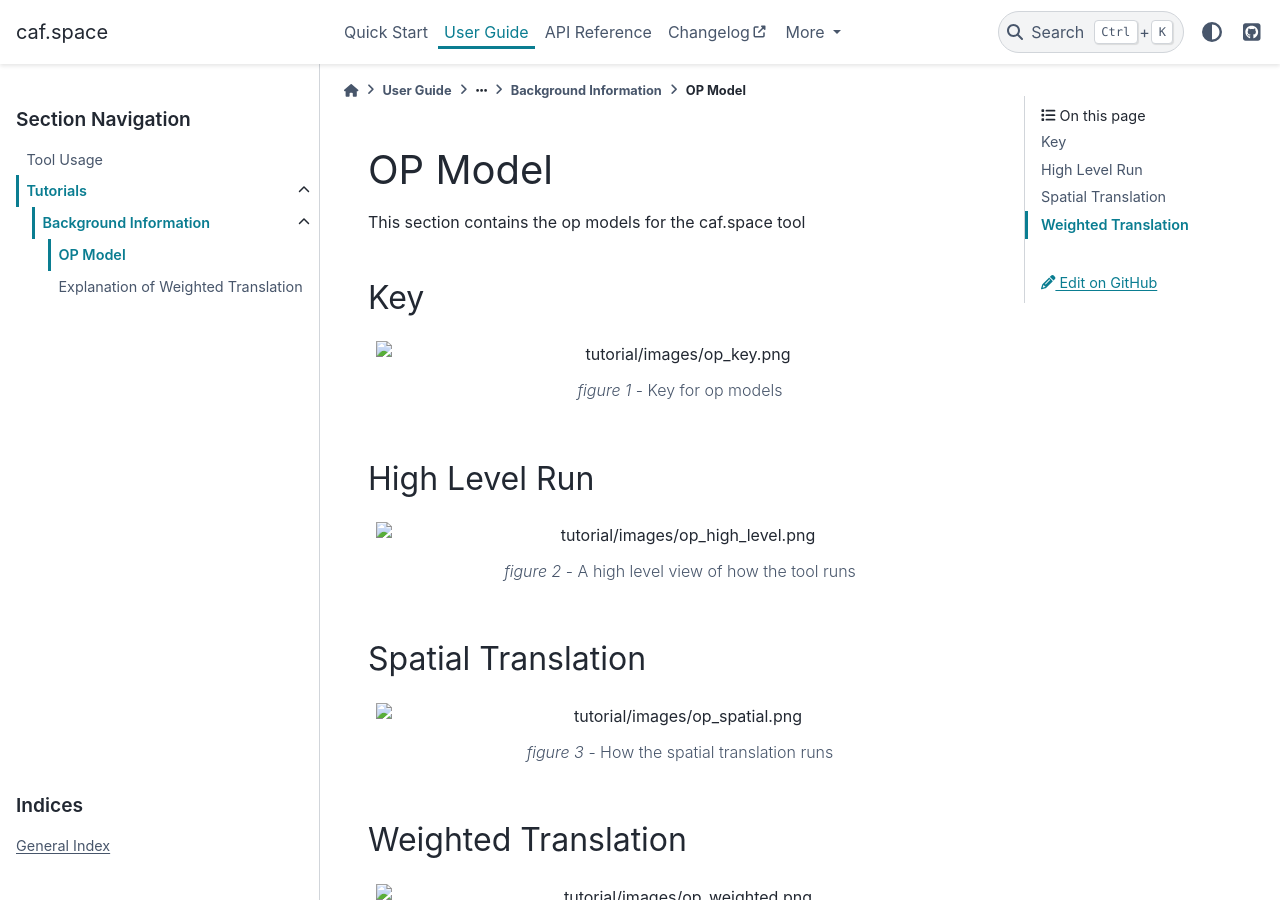
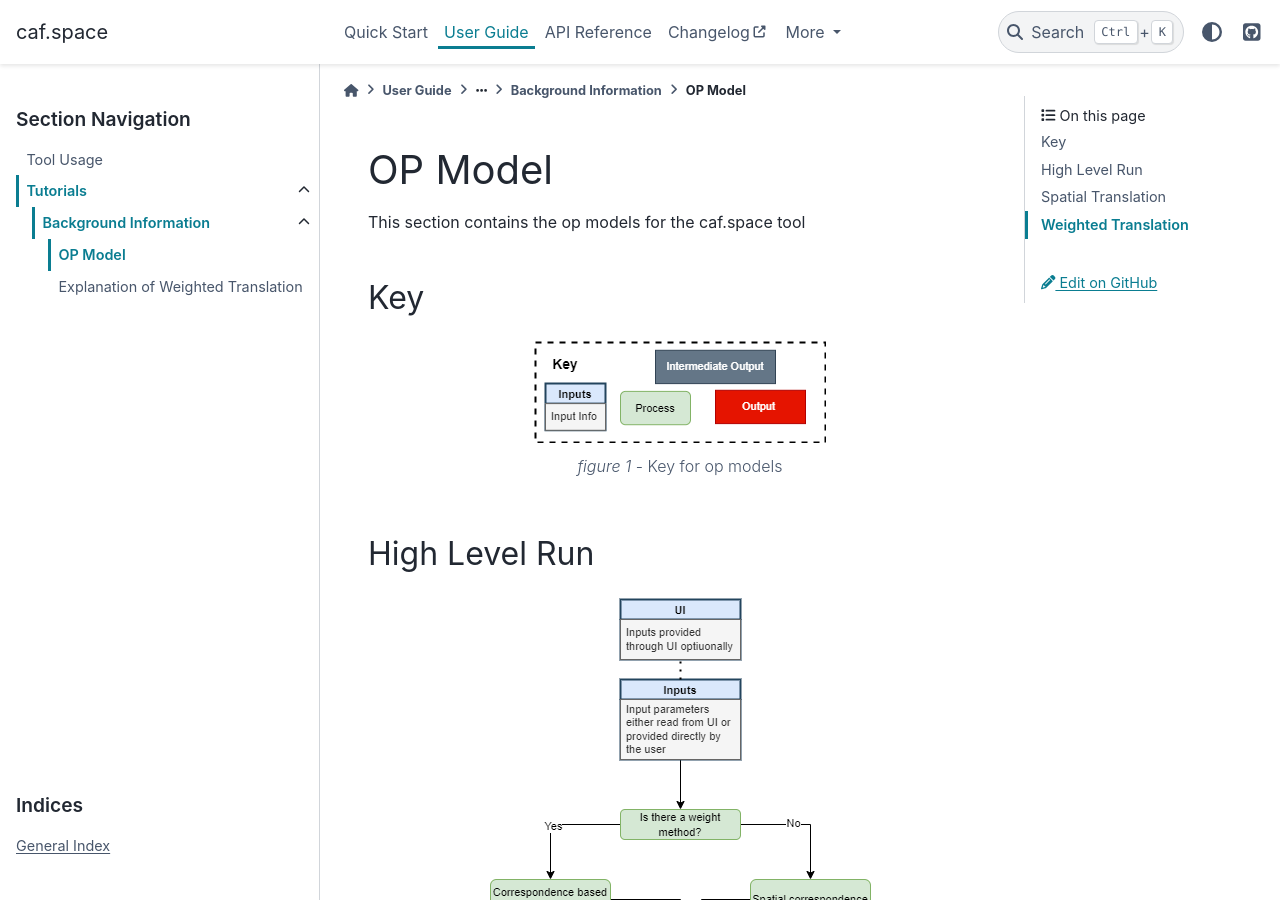
Before and after one commit to Transport-for-the-North/caf.space, a Sphinx documentation site: the page built from docs/source/tutorial/op_model.rst, in a window 1280 px wide and 900 px high. Built offline with Sphinx 7.4.7 and the PyData theme 0.15.4, drawn with Linux system fonts in a browser that asks for light colours; pages that are not in the unit, such as notebooks, are missing from menus.

Commit message:
Docs: moved images to _static

```diff
--- a/docs/source/tutorial/op_model.rst
+++ b/docs/source/tutorial/op_model.rst
@@ -6,27 +6,27 @@
 Key
 ---
 
-.. figure:: images/op_key.png
+.. figure:: ../_static/images/op_key.png
 
    *figure 1* - Key for op models
 
 High Level Run
 --------------
 
-.. figure:: images/op_high_level.png
+.. figure:: ../_static/images/op_high_level.png
 
    *figure 2* - A high level view of how the tool runs
 
 Spatial Translation
 -------------------
 
-.. figure:: images/op_spatial.png
+.. figure:: ../_static/images/op_spatial.png
 
    *figure 3* - How the spatial translation runs
 
 Weighted Translation
 --------------------
 
-.. figure:: images/op_weighted.png
+.. figure:: ../_static/images/op_weighted.png
 
    *figure 4* - How the weighted translation runs. Refer to :doc:`weighted_trans` for a more detailed explanation of this process
--- a/docs/source/tutorial/weighted_trans.rst
+++ b/docs/source/tutorial/weighted_trans.rst
@@ -19,7 +19,7 @@
 containing the town – and a smaller proportion to the bottom, mainly rural, zone. In most cases this would be
 a more accurate representation of reality.
 
-.. figure:: images/simple_weighted.png
+.. figure:: ../_static/images/simple_weighted.png
 
    *Figure 1* - Simple weighted translation example
 
@@ -72,12 +72,12 @@
 perfectly within each other). In many cases zones will nest better, and especially the lower zones should
 cross higher zone boundaries as rarely as possible for best results.
 
-.. figure:: images/schematic_ex.png
+.. figure:: ../_static/images/schematic_ex.png
 
    *figure 2* - Example diagrams of a zone translation schematically. Here the translation is between Z1 and Z2
    with weighting from the 'lower' zone.
 
-.. figure:: images/table_ex.png
+.. figure:: ../_static/images/table_ex.png
 
    *figure 3* - Example tables to go with the schematic example above. The rightmost two columns in the final
    table are the actual zone translation outputs.
```
Also changed, not shown: docs/source/_static/images/op_high_level.png (renamed from docs/source/images/op_high_level.png), docs/source/_static/images/op_key.png (renamed from docs/source/images/op_key.png), docs/source/_static/images/op_spatial.png (renamed from docs/source/images/op_spatial.png), docs/source/_static/images/op_weighted.png (renamed from docs/source/images/op_weighted.png), docs/source/_static/images/schematic_ex.png (renamed from docs/source/images/schematic_ex.png), docs/source/_static/images/simple_weighted.png (renamed from docs/source/images/simple_weighted.png), docs/source/_static/images/table_ex.png (renamed from docs/source/images/table_ex.png).
